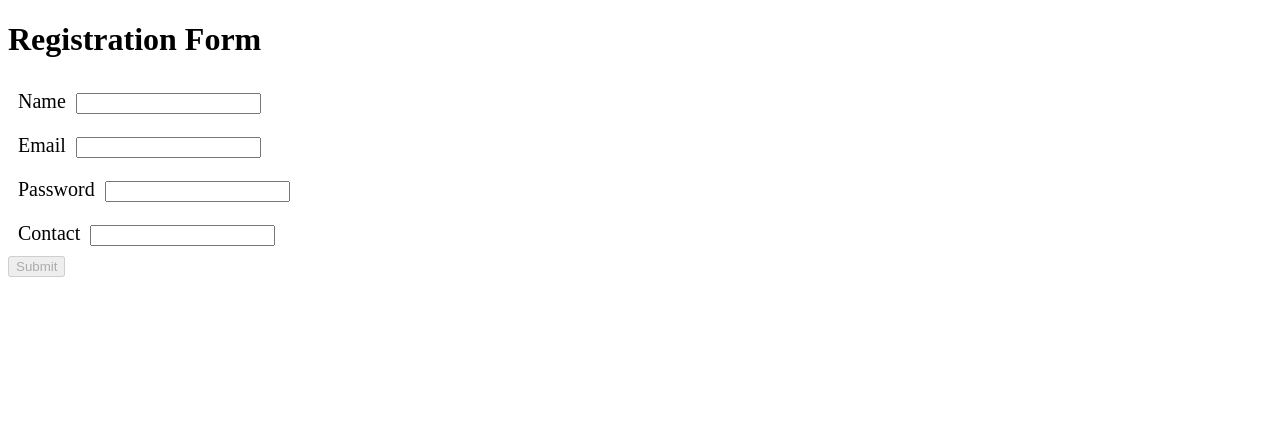
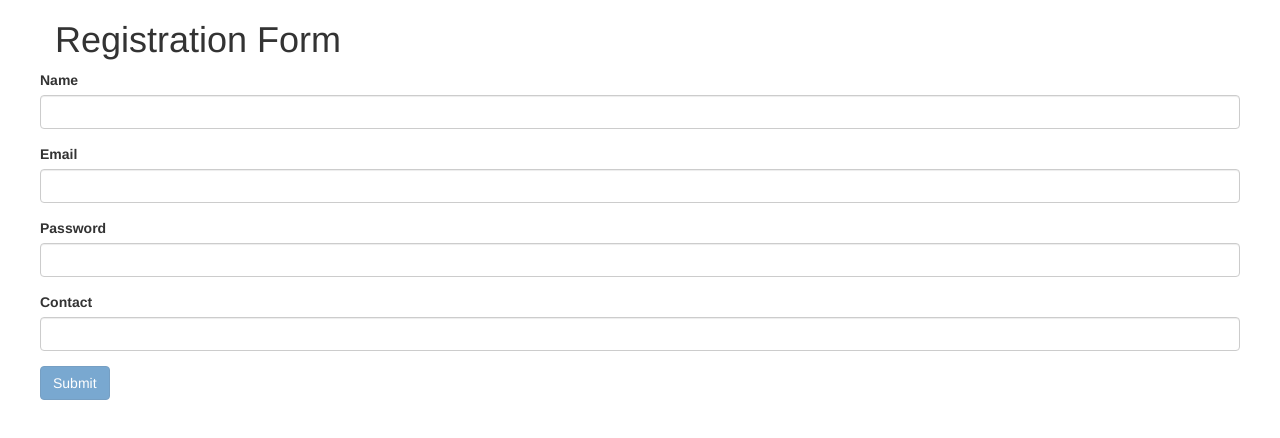
Before and after one commit to Brijeshlakkad/AngularEx, an Angular app: page / in a window 1280 px wide. Shown: the top 438 px of the page. Built offline with nearby package versions, Linux system fonts and the light colour scheme.

Commit message:
Added Bootstrap

```diff
--- a/angular.json
+++ b/angular.json
@@ -24,18 +24,17 @@
                             "src/assets"
                         ],
                         "styles": [
-              "src/styles.css"
+                            "src/styles.css",
+                            "/home/brijesh/Brijesh/Angular/Exercises/Day 3/lazy-load-ex/node_modules/bootstrap/dist/css/bootstrap.min.css"
                         ],
                         "scripts": []
                     },
                     "configurations": {
                         "production": {
-              "fileReplacements": [
-                {
+                            "fileReplacements": [{
                                 "replace": "src/environments/environment.ts",
                                 "with": "src/environments/environment.prod.ts"
-                }
-              ],
+                            }],
                             "optimization": true,
                             "outputHashing": "all",
                             "sourceMap": false,
@@ -45,8 +44,7 @@
                             "extractLicenses": true,
                             "vendorChunk": false,
                             "buildOptimizer": true,
-              "budgets": [
-                {
+                            "budgets": [{
                                     "type": "initial",
                                     "maximumWarning": "2mb",
                                     "maximumError": "5mb"
@@ -120,6 +118,7 @@
                     }
                 }
             }
-    }},
+        }
+    },
     "defaultProject": "lazy-load-ex"
 }
--- a/package.json
+++ b/package.json
@@ -19,6 +19,7 @@
     "@angular/platform-browser": "~8.2.0",
     "@angular/platform-browser-dynamic": "~8.2.0",
     "@angular/router": "~8.2.0",
+    "bootstrap": "^3.3.7",
     "rxjs": "~6.4.0",
     "tslib": "^1.10.0",
     "zone.js": "~0.9.1"
--- a/src/app/app.component.html
+++ b/src/app/app.component.html
@@ -1,3 +1,3 @@
-<div>
+<div class="container">
     <router-outlet></router-outlet>
 </div>
--- a/src/app/registration/registration.component.css
+++ b/src/app/registration/registration.component.css
@@ -1,11 +1,11 @@
-.form-control {
+/* .form-control {
     padding: 10px;
 }
 
 .form-control label {
     font-size: 20px;
     padding-right: 10px;
-}
+} */
 
 .error-message {
     color: red;
--- a/src/app/registration/registration.component.html
+++ b/src/app/registration/registration.component.html
@@ -1,19 +1,20 @@
-<div>
+<div class="row">
     <h1>Registration Form</h1>
+    <div class="row">
         <form [formGroup]="personForm" (ngSubmit)="showFormData()">
-        <div class="form-control">
+            <div class="form-group">
                 <label>Name</label>
-            <input type="text" formControlName="name" />
-            <div *ngIf="personForm.get('name').invalid && (personForm.get('name').touched || personForm.get('name').dirty)" class="text-danger message-block">
+                <input type="text" formControlName="name" class="form-control" />
+                <div *ngIf=" personForm.get('name').invalid && (personForm.get('name').touched || personForm.get( 'name').dirty) " class="text-danger message-block ">
                     <div *ngIf="personForm.get('name').errors.required" class="error-message">
                         <small>Name is required.</small>
                     </div>
                 </div>
             </div>
-        <div class="form-control">
+            <div class="form-group">
                 <label>Email</label>
-            <input type="text" formControlName="email" />
-            <div *ngIf="personForm.get('email').invalid && (personForm.get('email').touched || personForm.get('email').dirty)" class="text-danger message-block">
+                <input type="text " formControlName="email" class="form-control" />
+                <div *ngIf="personForm.get('email').invalid && (personForm.get('email').touched || personForm.get('email').dirty) " class="text-danger message-block ">
                     <div *ngIf="personForm.get('email').errors.required" class="error-message">
                         <small>Email is required.</small>
                     </div>
@@ -22,42 +23,46 @@
                     </div>
                 </div>
             </div>
-        <div class="form-control">
+            <div class="form-group">
                 <label>Password</label>
-            <input type="text" formControlName="password" />
-            <div *ngIf="personForm.get('password').invalid && (personForm.get('password').touched || personForm.get('password').dirty)" class="text-danger message-block">
-                <div *ngIf="personForm.get('password').errors.required" class="error-message">
+                <input type="text " formControlName="password" class="form-control" />
+                <div *ngIf="personForm.get('password').invalid && (personForm.get('password').touched || personForm.get('password').dirty) " class="text-danger message-block ">
+                    <div *ngIf="personForm.get('password').errors.required " class="error-message ">
                         <small>Password is required.</small>
                     </div>
-                <div *ngIf="personForm.get('password').errors.pattern" class="error-message">
+                    <div *ngIf="personForm.get('password').errors.pattern " class="error-message ">
                         <small>Invalid Password</small>
                     </div>
                 </div>
             </div>
-        <div class="form-control">
+            <div class="form-group">
                 <label>Contact</label>
-            <input type="text" formControlName="contact" />
-            <div *ngIf="personForm.get('contact').invalid && (personForm.get('contact').touched || personForm.get('contact').dirty)" class="text-danger message-block">
-                <div *ngIf="personForm.get('contact').errors.required" class="error-message">
+                <input type="text " formControlName="contact" class="form-control" />
+                <div *ngIf="personForm.get( 'contact').invalid && (personForm.get( 'contact').touched || personForm.get( 'contact').dirty) " class="text-danger message-block ">
+                    <div *ngIf="personForm.get( 'contact').errors.required " class="error-message ">
                         <small>Contact is required.</small>
                     </div>
-                <div *ngIf="personForm.get('contact').errors.pattern" class="error-message">
+                    <div *ngIf="personForm.get( 'contact').errors.pattern " class="error-message ">
                         <small>Invalid Contact</small>
                     </div>
                 </div>
             </div>
             <div>
-            <button class="btn btn-primary" type="submit" [disabled]="!personForm.valid">Submit</button>
+                <button class="btn btn-primary" type="submit " [disabled]="!personForm.valid ">Submit</button>
             </div>
         </form>
     </div>
-<div *ngIf="isValidToShow" class="data-to-show">
-    <span class="field">Name</span>
-    <span class="value">{{displayData.name}}</span><br/>
-    <span class="field">Email</span>
-    <span class="value">{{displayData.email}}</span><br/>
-    <span class="field">Password</span>
-    <span class="value">{{displayData.password}}</span><br/>
-    <span class="field">Contact</span>
-    <span class="value">{{displayData.contact}}</span>
+    <div class="row">
+        <div *ngIf="isValidToShow " class="data-to-show ">
+            <h2>Person Details</h2>
+            <span class="field ">Name</span>
+            <span class="value ">{{displayData.name}}</span><br/>
+            <span class="field ">Email</span>
+            <span class="value ">{{displayData.email}}</span><br/>
+            <span class="field ">Password</span>
+            <span class="value ">{{displayData.password}}</span><br/>
+            <span class="field ">Contact</span>
+            <span class="value ">{{displayData.contact}}</span>
         </div>
+    </div>
+</div>
--- a/src/app/registration/registration.component.ts
+++ b/src/app/registration/registration.component.ts
@@ -1,5 +1,5 @@
 import { Component, OnInit } from '@angular/core';
-import { FormControl, FormGroup, Validators } from '@angular/forms';
+import { FormGroup, Validators } from '@angular/forms';
 import { FormBuilder } from '@angular/forms';
 @Component({
   selector: 'app-registration',
@@ -9,9 +9,9 @@ import { FormBuilder } from '@angular/forms';
 export class RegistrationComponent implements OnInit {
 
   personForm: FormGroup;
-  emailRegEx = /^[a-z0-9._%+-]+@[a-z0-9.-]+\.[a-z]{2,4}$/;
-  passwordRegEx = /(?=^.{8,}$)(?=.*\d)(?=.*[a-z])(?=.*[A-Z])(?=.*[!@#$%^&amp;*()_+}{&quot;:;'?/&gt;.&lt;,])(?!.*\s).*$/;
-  mobileRegEx = /^[0-9]{10}$/;
+  emailRegEx: RegExp = /^[a-z0-9._%+-]+@[a-z0-9.-]+\.[a-z]{2,4}$/;
+  passwordRegEx: RegExp = /(?=^.{8,}$)(?=.*\d)(?=.*[a-z])(?=.*[A-Z])(?=.*[!@#$%^&amp;*()_+}{&quot;:;'?/&gt;.&lt;,])(?!.*\s).*$/;
+  mobileRegEx: RegExp = /^[0-9]{10}$/;
   displayData: any;
   isValidToShow: boolean = false;
   constructor(private fb: FormBuilder) {
```
Also changed, not shown: 1 other file (tests, documents, lock files or other folders). Lines whose indentation alone changed are shown as unchanged.
